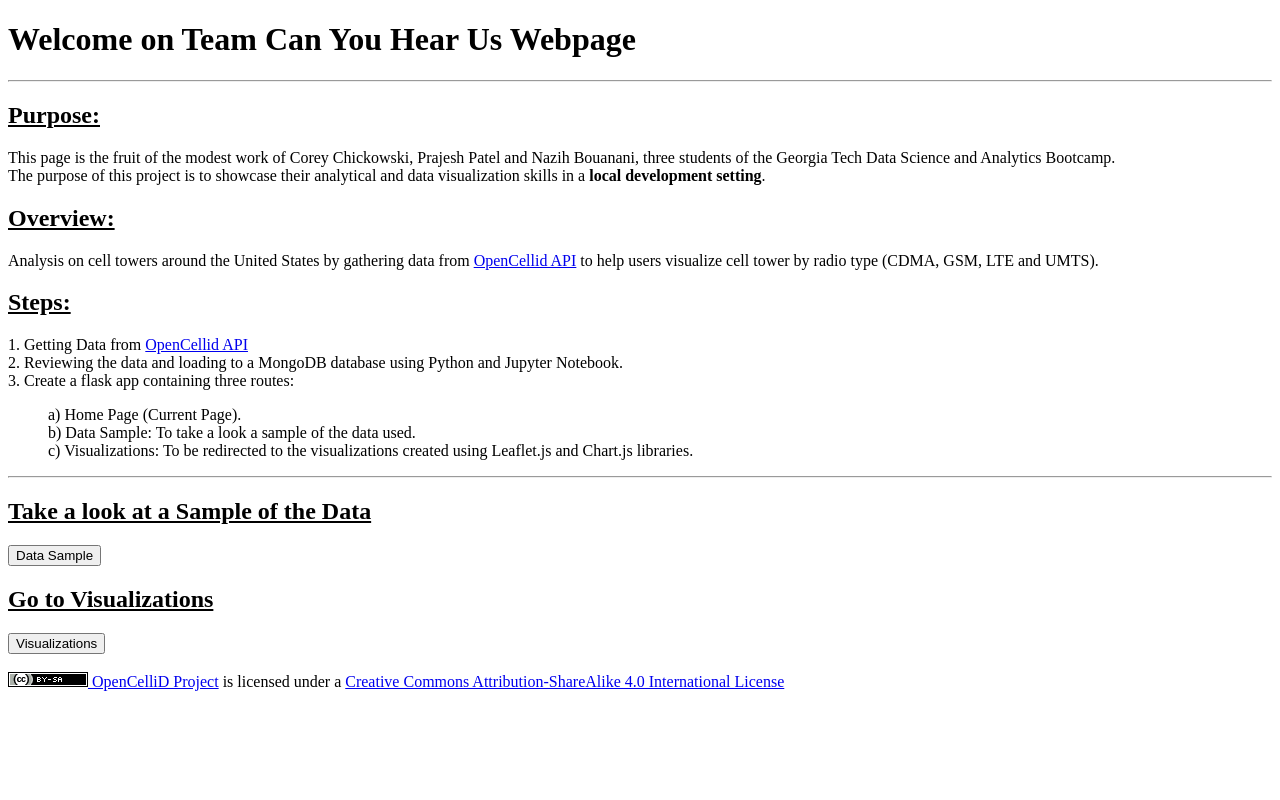
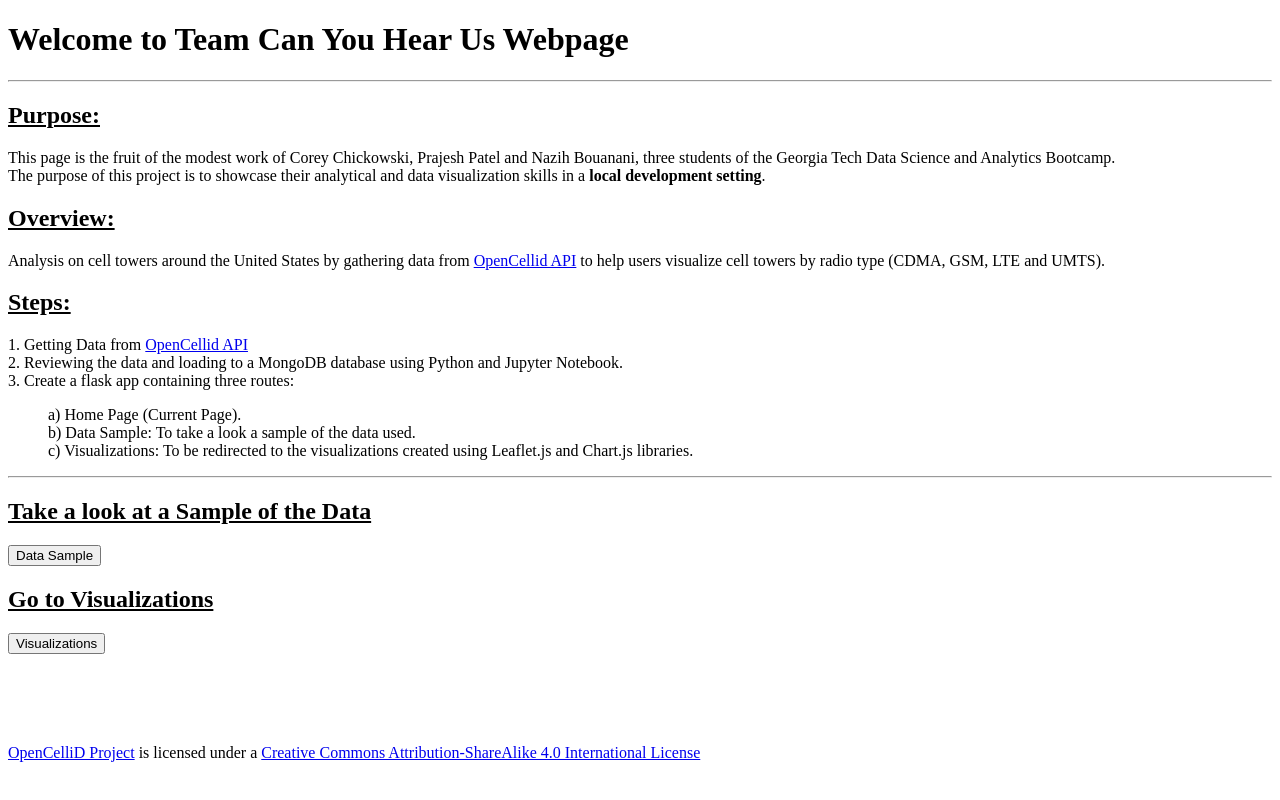
Before and after one commit to NazihZaz/Cell-Tower-Analysis, a Flask app: page / in a window 1280 px wide. Run offline with Flask 2, Linux system fonts and the light colour scheme; some libraries are stand-ins or nearby versions.

Commit message:
2nd commit of 1/13/2022

```diff
--- a/templates/api.html
+++ b/templates/api.html
@@ -13,23 +13,29 @@
 
 <body>
     <header>
-        <h1>Welcome on Team Can You Hear Us Webpage</h1><hr>
+        <h1>Welcome to Team Can You Hear Us Webpage</h1>
+        <hr>
         <h2><u>Purpose:</u></h2>
-        <p>This page is the fruit of the modest work of Corey Chickowski, Prajesh Patel and Nazih Bouanani, three students of the Georgia Tech Data Science and Analytics Bootcamp.<br>
-         The purpose of this project is to showcase their analytical and data visualization skills in a <b>local development setting</b>.
+        <p>This page is the fruit of the modest work of Corey Chickowski, Prajesh Patel and Nazih Bouanani, three
+            students of the Georgia Tech Data Science and Analytics Bootcamp.<br>
+            The purpose of this project is to showcase their analytical and data visualization skills in a <b>local
+                development setting</b>.
 
         <h2><u>Overview:</u></h2>
-        <p>Analysis on cell towers around the United States by gathering data from <a href="https://opencellid.org/" target="_blank">OpenCellid API</a> to help users visualize cell tower by radio type (CDMA, GSM, LTE and UMTS).</p>
+        <p>Analysis on cell towers around the United States by gathering data from <a href="https://opencellid.org/"
+                target="_blank">OpenCellid API</a> to help users visualize cell towers by radio type (CDMA, GSM, LTE and
+            UMTS).</p>
 
         <h2><u>Steps:</u></h2>
         <p>1. Getting Data from <a href="https://opencellid.org/" target="_blank">OpenCellid API</a><br>
-        2. Reviewing the data and loading to a MongoDB database using Python and Jupyter Notebook.<br>
-        3. Create a flask app containing three routes:<br></p>
-            <ul>
+            2. Reviewing the data and loading to a MongoDB database using Python and Jupyter Notebook.<br>
+            3. Create a flask app containing three routes:<br></p>
+        <ul>
             a) Home Page (Current Page).<br>
             b) Data Sample: To take a look a sample of the data used.<br>
-            c) Visualizations: To be redirected to the visualizations created using Leaflet.js and Chart.js libraries.<br>
-            </ul>
+            c) Visualizations: To be redirected to the visualizations created using Leaflet.js and Chart.js
+            libraries.<br>
+        </ul>
     </header>
 
     <div class="container">
@@ -37,7 +43,8 @@
     </div>
 
     <div>
-        <hr><h2><u>Take a look at a Sample of the Data</u></h2>
+        <hr>
+        <h2><u>Take a look at a Sample of the Data</u></h2>
         <!-- <button target="_blank" onclick="window.location='http://127.0.0.1:5000/data/';" >Data Sample</button> -->
         <form action="http://127.0.0.1:5000/data/" method="get" target="_blank">
             <button type="submit">Data Sample</button>
@@ -52,11 +59,13 @@
     </div>
 
     <div class="License">
-        <br><a rel="license" href="https://creativecommons.org/licenses/by-sa/4.0/" target="_blank">
-            <img src="ccbysa_4.0_80x15.png"alt="Creative Commons License" style="border-width:0" >
+        <br><br><br><br><br><a rel="license" href="https://creativecommons.org/licenses/by-sa/4.0/" target="_blank">
         </a>
-        <span xmlns:dct="http://purl.org/dc/terms/" property="dct:title"><a xmlns:cc="https://creativecommons.org/ns#" href="https://opencellid.org" target="_blank" property="cc:attributionName" rel="cc:attributionURL">OpenCelliD Project</a></span>
-        <a xmlns:cc="https://creativecommons.org/ns#" href="https://opencellid.org" property="cc:attributionName" rel="cc:attributionURL">
+        <span xmlns:dct="http://purl.org/dc/terms/" property="dct:title"><a xmlns:cc="https://creativecommons.org/ns#"
+                href="https://opencellid.org" target="_blank" property="cc:attributionName"
+                rel="cc:attributionURL">OpenCelliD Project</a></span>
+        <a xmlns:cc="https://creativecommons.org/ns#" href="https://opencellid.org" property="cc:attributionName"
+            rel="cc:attributionURL">
         </a>
         is licensed under a
         <a rel="license" href="https://creativecommons.org/licenses/by-sa/4.0/" target="_blank">
--- a/templates/index.html
+++ b/templates/index.html
@@ -42,7 +42,7 @@
 <body>
   <div class="col-11 mx-auto">
     <div class="text-center">
-      <h1 class="p-3 mb-2 bg-secondary text-white">Visualization Page</h1>
+      <h1 class="p-3 mb-2 bg-secondary text-white">Visualizations</h1>
     </div>
     <a href="http://127.0.0.1:5000/" target="_blank"><button type="button" id="home_button" class="btn btn-primary btn-lg">Home
       Page</button></a>
```
Also changed, not shown: Images/ccbysa_4.0_80x15.png (deleted), templates/ccbysa_4.0_80x15.png (deleted).
